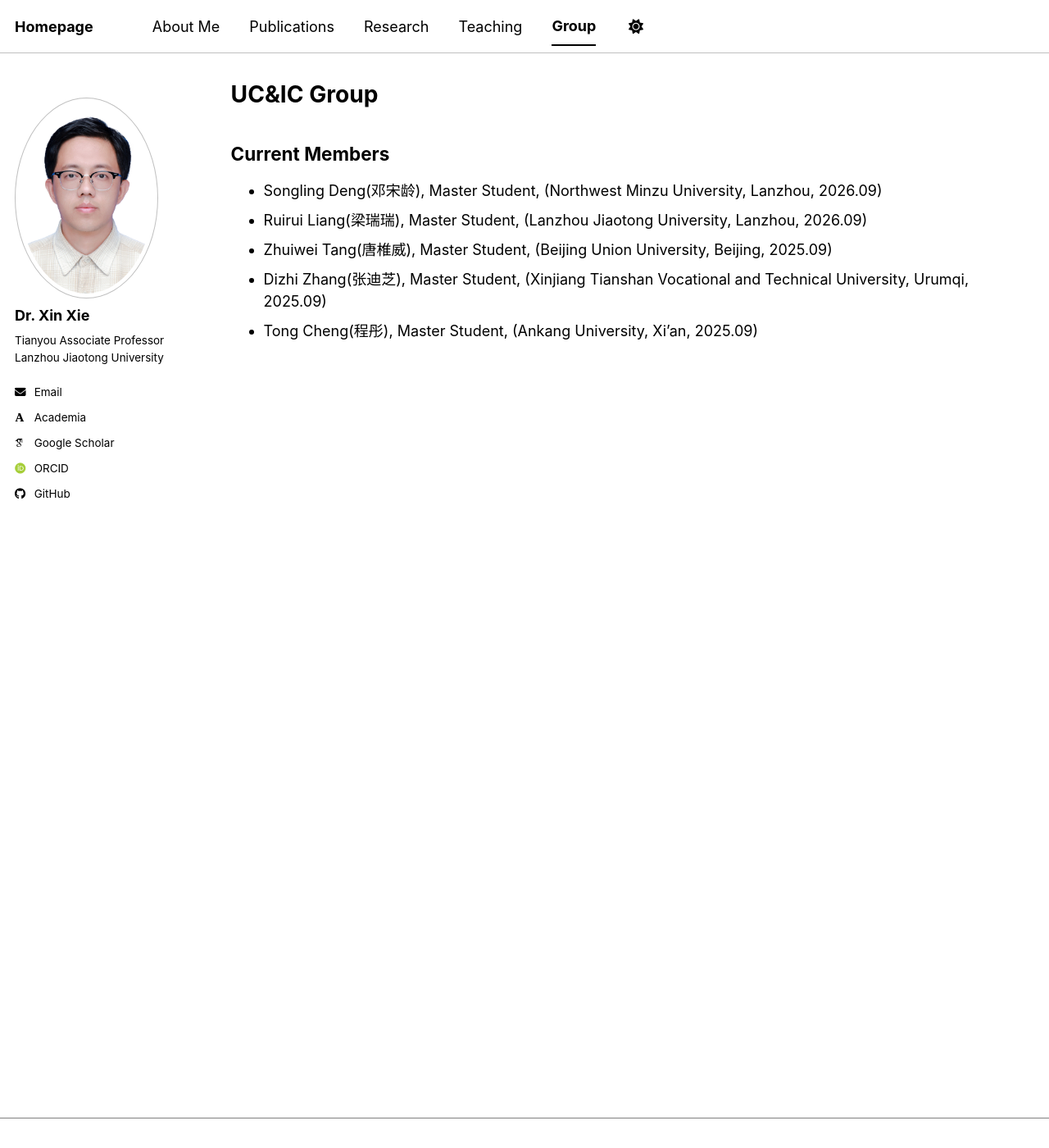
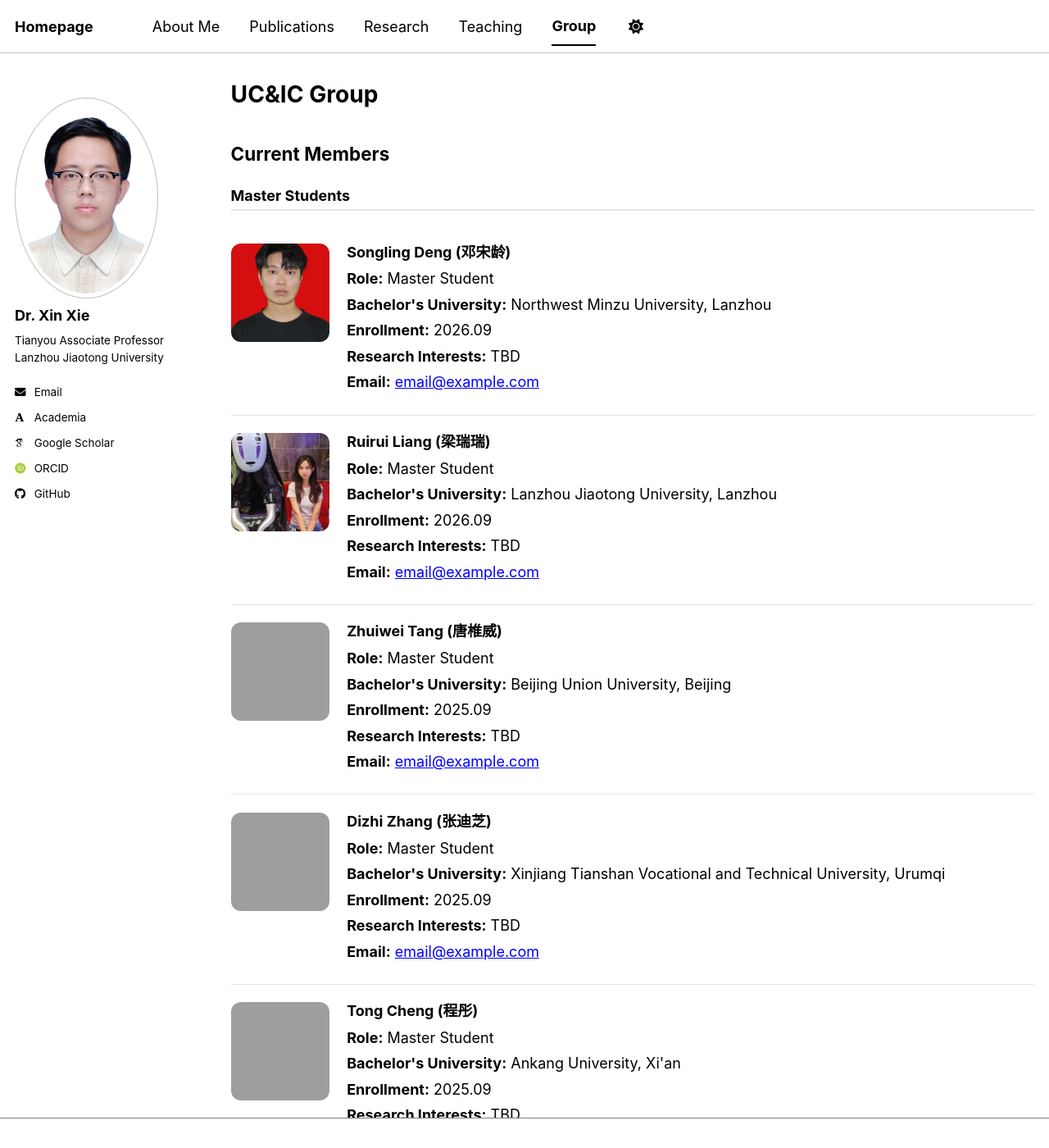
Before and after one commit to xiexin312/xiexin312.github.io, a Jekyll site: the page built from _pages/group.md, in a window 1280 px wide and 1400 px high. Shown: the whole window at 82% size. Built offline with Jekyll 4.4.1, drawn with Linux system fonts in a browser that asks for light colours; some web fonts are replaced; a script bundle is joined from its source files by our own code; library files that are not in the unit come from our copies; some of the changed text lies outside the part shown; grey boxes are pictures that could not be loaded.

Commit message:
添加团队成员信息

```diff
--- a/_pages/group.md
+++ b/_pages/group.md
@@ -10,8 +10,171 @@ redirect_from:
 {% include base_path %}
 
 ## Current Members
-- Songling Deng(邓宋龄), Master Student, (Northwest Minzu University, Lanzhou, 2026.09)
-- Ruirui Liang(梁瑞瑞), Master Student, (Lanzhou Jiaotong University, Lanzhou, 2026.09)
-- Zhuiwei Tang(唐椎威), Master Student, (Beijing Union University, Beijing, 2025.09)
-- Dizhi Zhang(张迪芝), Master Student, (Xinjiang Tianshan Vocational and Technical University, Urumqi, 2025.09)
-- Tong Cheng(程彤), Master Student, (Ankang University, Xi'an, 2025.09)
+
+<style>
+.member-section {
+  margin-bottom: 2.5em;
+}
+
+.member-section > h3 {
+  margin-top: 1.5em;
+  margin-bottom: 0.8em;
+  padding-bottom: 0.3em;
+  border-bottom: 2px solid #e5e5e5;
+}
+
+.member-list {
+  margin-top: 1em;
+}
+
+.member-card {
+  display: flex;
+  gap: 1.2em;
+  align-items: flex-start;
+  padding: 1.2em 0;
+  border-bottom: 1px solid #e5e5e5;
+}
+
+.member-card:last-child {
+  border-bottom: none;
+}
+
+.member-photo img {
+  width: 120px;
+  height: 120px;
+  object-fit: cover;
+  border-radius: 12px;
+  display: block;
+}
+
+.member-info {
+  flex: 1;
+}
+
+.member-info h3 {
+  margin-top: 0;
+  margin-bottom: 0.45em;
+}
+
+.member-info p {
+  margin: 0.25em 0;
+}
+
+@media (max-width: 600px) {
+  .member-card {
+    flex-direction: column;
+    align-items: center;
+  }
+
+  .member-photo img {
+    width: 140px;
+    height: 140px;
+  }
+
+  .member-info {
+    text-align: center;
+  }
+}
+</style>
+
+<div class="member-section">
+
+  <h3>Master Students</h3>
+
+  <div class="member-list">
+
+    <div class="member-card">
+      <div class="member-photo">
+        <img src="{{ site.baseurl }}/images/group/songling-deng.jpg" alt="Songling Deng">
+      </div>
+      <div class="member-info">
+        <h3>Songling Deng (邓宋龄)</h3>
+        <p><strong>Role:</strong> Master Student</p>
+        <p><strong>Bachelor's University:</strong> Northwest Minzu University, Lanzhou</p>
+        <p><strong>Enrollment:</strong> 2026.09</p>
+        <p><strong>Research Interests:</strong> TBD</p>
+        <p><strong>Email:</strong> <a href="mailto:email@example.com">email@example.com</a></p>
+      </div>
+    </div>
+
+    <div class="member-card">
+      <div class="member-photo">
+        <img src="{{ site.baseurl }}/images/group/ruirui-liang.jpg" alt="Ruirui Liang">
+      </div>
+      <div class="member-info">
+        <h3>Ruirui Liang (梁瑞瑞)</h3>
+        <p><strong>Role:</strong> Master Student</p>
+        <p><strong>Bachelor's University:</strong> Lanzhou Jiaotong University, Lanzhou</p>
+        <p><strong>Enrollment:</strong> 2026.09</p>
+        <p><strong>Research Interests:</strong> TBD</p>
+        <p><strong>Email:</strong> <a href="mailto:email@example.com">email@example.com</a></p>
+      </div>
+    </div>
+
+    <div class="member-card">
+      <div class="member-photo">
+        <img src="{{ site.baseurl }}/images/group/zhuiwei-tang.jpg" alt="Zhuiwei Tang">
+      </div>
+      <div class="member-info">
+        <h3>Zhuiwei Tang (唐椎威)</h3>
+        <p><strong>Role:</strong> Master Student</p>
+        <p><strong>Bachelor's University:</strong> Beijing Union University, Beijing</p>
+        <p><strong>Enrollment:</strong> 2025.09</p>
+        <p><strong>Research Interests:</strong> TBD</p>
+        <p><strong>Email:</strong> <a href="mailto:email@example.com">email@example.com</a></p>
+      </div>
+    </div>
+
+    <div class="member-card">
+      <div class="member-photo">
+        <img src="{{ site.baseurl }}/images/group/dizhi-zhang.jpg" alt="Dizhi Zhang">
+      </div>
+      <div class="member-info">
+        <h3>Dizhi Zhang (张迪芝)</h3>
+        <p><strong>Role:</strong> Master Student</p>
+        <p><strong>Bachelor's University:</strong> Xinjiang Tianshan Vocational and Technical University, Urumqi</p>
+        <p><strong>Enrollment:</strong> 2025.09</p>
+        <p><strong>Research Interests:</strong> TBD</p>
+        <p><strong>Email:</strong> <a href="mailto:email@example.com">email@example.com</a></p>
+      </div>
+    </div>
+
+    <div class="member-card">
+      <div class="member-photo">
+        <img src="{{ site.baseurl }}/images/group/tong-cheng.jpg" alt="Tong Cheng">
+      </div>
+      <div class="member-info">
+        <h3>Tong Cheng (程彤)</h3>
+        <p><strong>Role:</strong> Master Student</p>
+        <p><strong>Bachelor's University:</strong> Ankang University, Xi'an</p>
+        <p><strong>Enrollment:</strong> 2025.09</p>
+        <p><strong>Research Interests:</strong> TBD</p>
+        <p><strong>Email:</strong> <a href="mailto:email@example.com">email@example.com</a></p>
+      </div>
+    </div>
+
+  </div>
+</div>
+
+<div class="member-section">
+
+  <h3>Undergraduate Students</h3>
+
+  <div class="member-list">
+
+    <div class="member-card">
+      <div class="member-photo">
+        <img src="{{ site.baseurl }}/images/group/undergraduate-name.jpg" alt="Name">
+      </div>
+      <div class="member-info">
+        <h3>Name (姓名)</h3>
+        <p><strong>Role:</strong> Undergraduate Student</p>
+        <p><strong>University:</strong> TBD</p>
+        <p><strong>Year:</strong> TBD</p>
+        <p><strong>Research Interests:</strong> TBD</p>
+        <p><strong>Email:</strong> <a href="mailto:email@example.com">email@example.com</a></p>
+      </div>
+    </div>
+
+  </div>
+</div>
```
Also changed, not shown: images/group/ruirui-liang..jpg (added), images/group/songling-deng.jpg (added), 3 other files.
